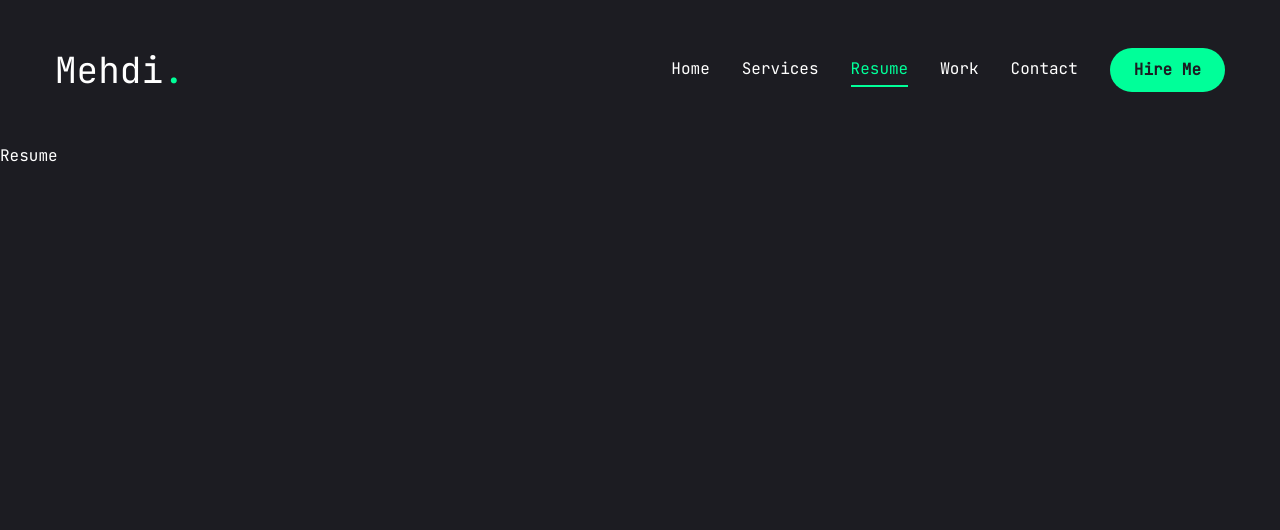
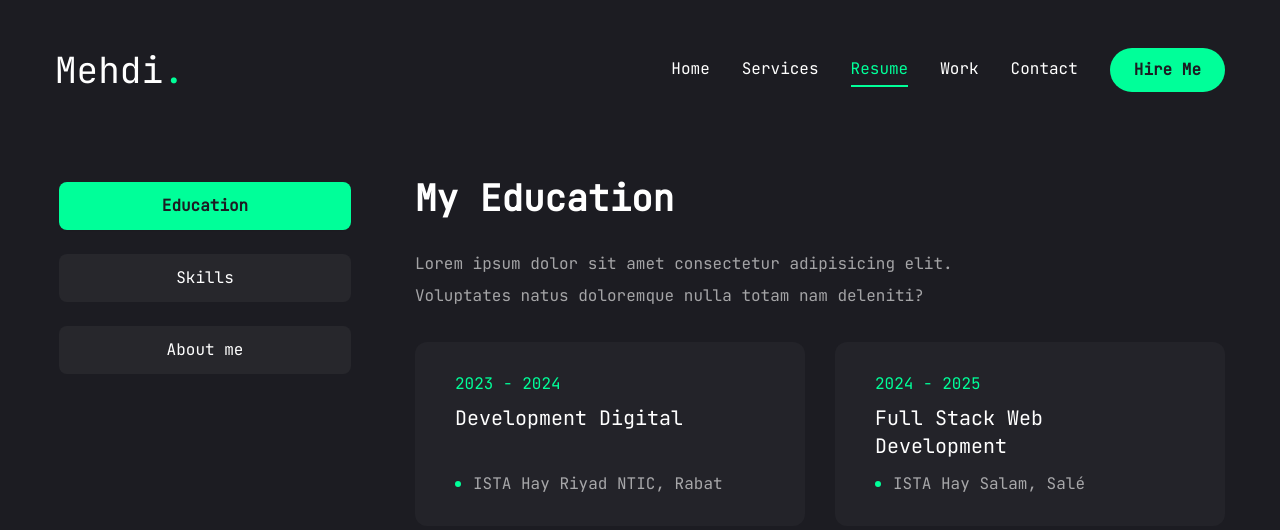
Before and after one commit to MehdiGuetta/mehdi-portfolio, a React (Vite) app: page /resume in a window 1280 px wide. Shown: the top 530 px of the page. Built offline with nearby package versions, Linux system fonts and the light colour scheme.

Commit message:
Resume page task done

```diff
--- a/src/components/NavItems/Resume.jsx
+++ b/src/components/NavItems/Resume.jsx
@@ -1,10 +1,263 @@
+// Import Icons
+import pythonIcon from "../../../public/assets/icons/python.svg";
+import html5Icon from "../../../public/assets/icons/html5.svg";
+import css3Icon from "../../../public/assets/icons/css3.svg";
+import javascriptIcon from "../../../public/assets/icons/javascript.svg";
+import reactIcon from "../../../public/assets/icons/react.svg";
+import laravelIcon from "../../../public/assets/icons/laravel.svg";
+import phpIcon from "../../../public/assets/icons/php.svg";
+import figmaIcon from "../../../public/assets/icons/figma.svg";
+import tailwindcssIcon from "../../../public/assets/icons/tailwindcss.svg";
+import framerMotionIcon from "../../../public/assets/icons/framerMotion.svg";
+import bootstrapIcon from "../../../public/assets/icons/bootstrap.svg";
+
+// import components
+import { Tabs, TabsContent, TabsList, TabsTrigger } from "@/components/ui/tabs";
+import {
+  Tooltip,
+  TooltipTrigger,
+  TooltipContent,
+  TooltipProvider,
+} from "@/components/ui/tooltip";
+import { ScrollArea } from "@/components/ui/scroll-area";
+
+// import framer motion
+import { motion } from "framer-motion";
+
+const about = {
+  title: "About me",
+  description:
+    "Lorem ipsum dolor sit amet consectetur adipisicing elit. Voluptates natus doloremque nulla totam nam deleniti?",
+  info: [
+    {
+      fieldName: "Name",
+      FieldValue: "Mehdi El Bettioui",
+    },
+    {
+      fieldName: "Phone",
+      FieldValue: "+212 657 435-204",
+    },
+    {
+      fieldName: "Education",
+      FieldValue: "2 Years",
+    },
+    {
+      fieldName: "Linkedin",
+      FieldValue: "El Mehdi El Bettioui",
+    },
+    {
+      fieldName: "Nationality",
+      FieldValue: "Moroccan",
+    },
+    {
+      fieldName: "Email",
+      FieldValue: "mehdi.elbettioui1@gmail.com",
+    },
+    {
+      fieldName: "Languages",
+      FieldValue: "English, French, Arabic",
+    },
+  ],
+};
+
+const education = {
+  icon: "/assests/resume/cap.svg",
+  title: "My Education",
+  description:
+    "Lorem ipsum dolor sit amet consectetur adipisicing elit. Voluptates natus doloremque nulla totam nam deleniti?",
+  items: [
+    {
+      institution: "ISTA Hay Riyad NTIC, Rabat",
+      degree: "Development Digital",
+      duration: "2023 - 2024",
+    },
+    {
+      institution: "ISTA Hay Salam, Salé",
+      degree: "Full Stack Web Development",
+      duration: "2024 - 2025",
+    },
+  ],
+};
+
+const skills = {
+  title: "My skills",
+  description:
+    "Lorem ipsum dolor sit amet consectetur adipisicing elit. Voluptates natus doloremque nulla totam nam deleniti?",
+  skillsList: [
+    {
+      icon: html5Icon,
+      name: "html 5",
+      link: "https://developer.mozilla.org/fr/docs/Web/HTML",
+    },
+    {
+      icon: css3Icon,
+      name: "css 3",
+      link: "https://developer.mozilla.org/fr/docs/Web/css",
+    },
+    {
+      icon: javascriptIcon,
+      name: "javascript",
+      link: "https://developer.mozilla.org/fr/docs/Web/JavaScript",
+    },
+    {
+      icon: reactIcon,
+      name: "react.js",
+      link: "https://react.dev/",
+    },
+    {
+      icon: phpIcon,
+      name: "php",
+      link: "https://www.php.net/docs.php",
+    },
+    {
+      icon: laravelIcon,
+      name: "laravel",
+      link: "https://laravel.com/docs/11.x/installation",
+    },
+    {
+      icon: pythonIcon,
+      name: "python",
+      link: "https://www.python.org/",
+    },
+    {
+      icon: figmaIcon,
+      name: "figma",
+      link: "https://www.figma.com/",
+    },
+    {
+      icon: bootstrapIcon,
+      name: "Bootstrap",
+      link: "https://getbootstrap.com/docs/4.1/getting-started/introduction/",
+    },
+    {
+      icon: framerMotionIcon,
+      name: "framer motion",
+      link: "https://www.framer.com/motion/",
+    },
+    {
+      icon: tailwindcssIcon,
+      name: "tailwind css",
+      link: "https://tailwindcss.com/",
+    },
+  ],
+};
 
 const Resume = () => {
-    return (
-      <div>
-        Resume
+  return (
+    <motion.div
+      initial={{ opacity: 0 }}
+      animate={{
+        opacity: 1,
+        transition: { delay: 1, duration: 0.4, ease: "easeIn" },
+      }}
+      className="min-h-[80vh] flex items-center justify-center py-12 xl:py-0"
+    >
+      <div className="container mx-auto">
+        <Tabs
+          defaultValue="education"
+          className="flex flex-col xl:flex-row gap-[60px]"
+        >
+          <TabsList className=" flex flex-col w-full max-w-[300px] mx-auto xl:mx-0 gap-6">
+            <TabsTrigger value="education">Education</TabsTrigger>
+            <TabsTrigger value="skills">Skills</TabsTrigger>
+            <TabsTrigger value="about">About me</TabsTrigger>
+          </TabsList>
+
+          <div className="min-h-[70vh] w-full ">
+            <TabsContent value="education" className="w-full">
+              <div className="flex flex-col text-center xl:text-left gap-[30px]  ">
+                <h3 className="text-4xl font-bold">{education.title}</h3>
+                <p className="max-w-[600px] text-white/60 mx-auto xl:mx-0 ">
+                  {education.description}
+                </p>
+                <ScrollArea className="h-[400px]">
+                  <ul className="grid grid-cols-1 lg:grid-cols-2 gap-[30px] ">
+                    {education.items.map((item, index) => {
+                      return (
+                        <li
+                          key={index}
+                          className="bg-[#232329] h-[184px] py-6 px-10 rounded-xl flex flex-col justify-center items-center lg:items-start gap-1"
+                        >
+                          <span className="text-accent">{item.duration}</span>
+                          <h3 className="text-xl max-w-[260px] min-h-[60px] text-center lg:text-left ">
+                            {item.degree}
+                          </h3>
+                          <div className="flex items-center gap-3">
+                            <span className="w-[6px] h-[6px] rounded-full bg-accent"></span>
+                            <p className="text-white/60">{item.institution}</p>
+                          </div>
+                        </li>
+                      );
+                    })}
+                  </ul>
+                </ScrollArea>
+              </div>
+            </TabsContent>
+
+            <TabsContent value="skills" className="w-full h-full">
+              <div className="flex flex-col gap-[30px]">
+                <div className="flex flex-col gap-[30px] text-center xl:text-left ">
+                  <h3 className="text-4xl font-bold">{skills.title}</h3>
+                  <p className="max-w-[600px] text-white/60 mx-auto xl:mx-0">
+                    {skills.description}
+                  </p>
+                </div>
+                <ul className="grid grid-cols-2 sm:grid-cols-3 md:grid-cols-4 gap-4 xl:gap-[30px]">
+                  {skills.skillsList.map((skill, index) => {
+                    return (
+                      <li key={index}>
+                        <TooltipProvider delayDuration={100}>
+                          <Tooltip>
+                            <TooltipTrigger className="w-full h-[150px] bg-[#232329] rounded-xl flex justify-center items-center group ">
+                              <a
+                                href={skill.link}
+                                target="_blank"
+                                className="text-6xl transition-all duration-300"
+                              >
+                                <img src={skill.icon} />
+                              </a>
+                            </TooltipTrigger>
+                            <TooltipContent>
+                              <p className="capitalize">{skill.name}</p>
+                            </TooltipContent>
+                          </Tooltip>
+                        </TooltipProvider>
+                      </li>
+                    );
+                  })}
+                </ul>
+              </div>
+            </TabsContent>
+
+            <TabsContent
+              value="about"
+              className="w-full text-center xl:text-left"
+            >
+              <div className="flex flex-col gap-[30px] ">
+                <h3 className="text-4xl font-bold">{about.title}</h3>
+                <p className="max-w-[600px] text-white/60 mx-auto xl:mx-0">
+                  {about.description}
+                </p>
+                <ul className="grid grid-cols-1 xl:grid-cols-2 gap-6 max-w-[800px] mx-auto xl:mx-0">
+                  {about.info.map((info, index) => {
+                    return (
+                      <li
+                        key={index}
+                        className="flex items-center justify-center xl:justify-start gap-4"
+                      >
+                        <span className="text-white/60">{info.fieldName}</span>
+                        <span className="text-xl">{info.FieldValue}</span>
+                      </li>
+                    );
+                  })}
+                </ul>
+              </div>
+            </TabsContent>
+          </div>
+        </Tabs>
       </div>
-    )
-  }
+    </motion.div>
+  );
+};
 
-  export default Resume
+export default Resume;
```
